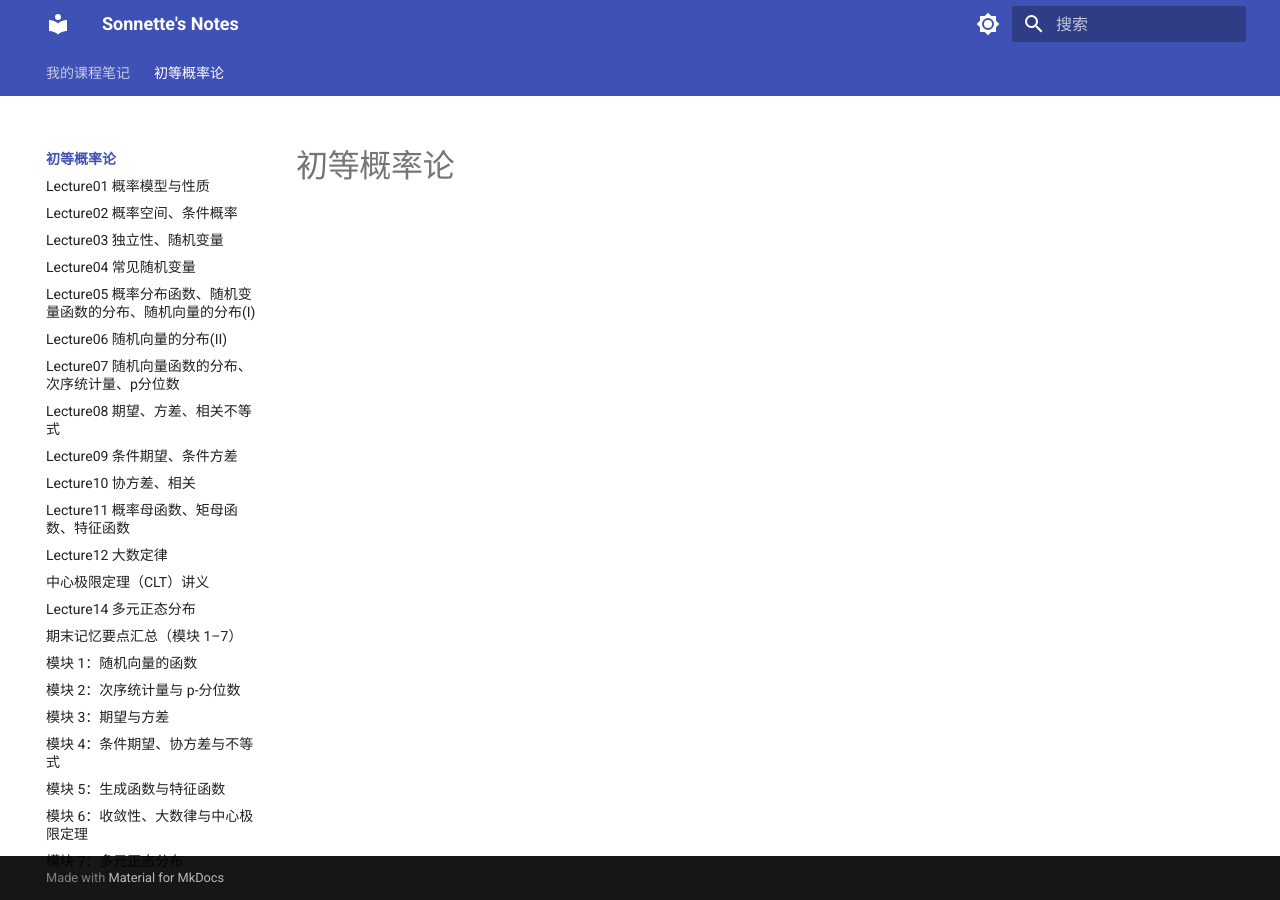
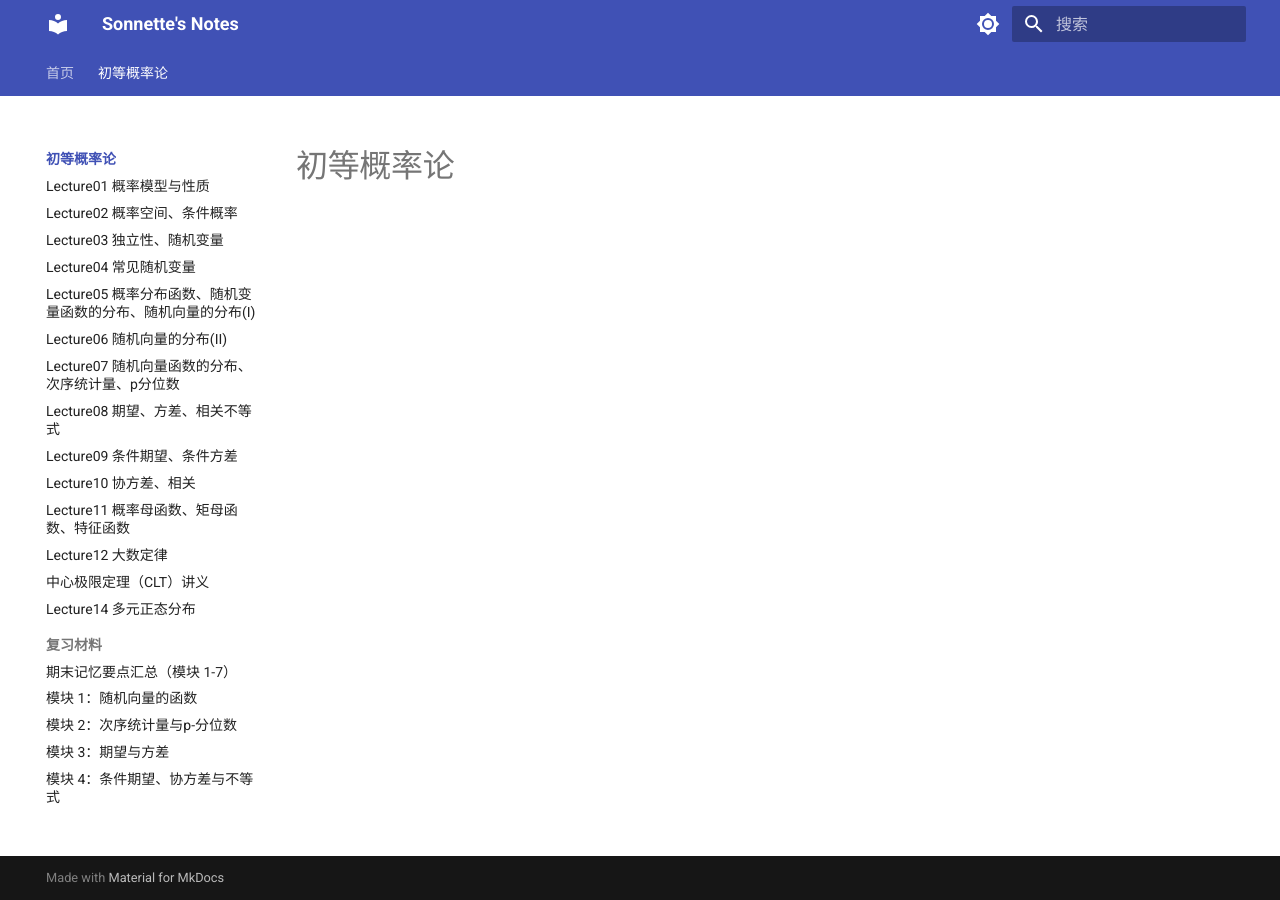
Before and after one commit to Sonnette51/stat_notes_sonnette, an MkDocs documentation site: the page built from docs/初等概率论/index.md, in a window 1280 px wide. Built offline with MkDocs 1.6.1 and Material for MkDocs 9.7.7, drawn with Linux system fonts in a browser that asks for light colours; nearby versions of some CDN libraries; library files that are not in the unit come from our copies; some of the changed lines change nothing that is shown.

Commit message:
Add files via upload

```diff
--- a/mkdocs.yml
+++ b/mkdocs.yml
@@ -65,3 +65,28 @@
 
 extra_css:
   - https://unpkg.com/katex@0.16.10/dist/katex.min.css
+
+nav:
+  - 首页: index.md
+  - 初等概率论:
+    - 初等概率论/index.md
+    - Lecture01 概率模型与性质: 初等概率论/Lecture01 概率模型与性质.md
+    - Lecture02 概率空间、条件概率: 初等概率论/Lecture02 概率空间、条件概率.md
+    - Lecture03 独立性、随机变量: 初等概率论/Lecture03 独立性、随机变量.md
+    - Lecture04 常见随机变量: 初等概率论/Lecture04 常见随机变量.md
+    - "Lecture05 概率分布函数、随机变量函数的分布、随机向量的分布(I)": 初等概率论/Lecture05 概率分布函数、随机变量函数的分布、随机向量的分布(I).md
+    - "Lecture06 随机向量的分布(II)": 初等概率论/Lecture06 随机向量的分布(II).md
+    - Lecture07 随机向量函数的分布、次序统计量、p分位数: 初等概率论/Lecture07 随机向量函数的分布、次序统计量、p分位数.md
+    - Lecture08 期望、方差、相关不等式: 初等概率论/Lecture08 期望、方差、相关不等式.md
+    - Lecture09 条件期望、条件方差: 初等概率论/Lecture09 条件期望、条件方差.md
+    - Lecture10 协方差、相关: 初等概率论/Lecture10 协方差、相关.md
+    - Lecture11 概率母函数、矩母函数、特征函数: 初等概率论/Lecture11 概率母函数、矩母函数、特征函数.md
+    - Lecture12 大数定律: 初等概率论/Lecture12 大数定律.md
+    - 中心极限定理（CLT）讲义: "初等概率论/中心极限定理（CLT）讲义.md"
+    - Lecture14 多元正态分布: 初等概率论/Lecture14 多元正态分布.md
+    - 复习材料:
+      - "期末记忆要点汇总（模块 1-7）": "初等概率论/期末记忆要点汇总（模块 1-7）.md"
+      - "模块 1：随机向量的函数": "初等概率论/模块 1：随机向量的函数.md"
+      - "模块 2：次序统计量与p-分位数": "初等概率论/模块 2：次序统计量与p-分位数.md"
+      - "模块 3：期望与方差": "初等概率论/模块 3：期望与方差.md"
+      - "模块 4：条件期望、协方差与不等式": "初等概率论/模块 4：条件期望、协方差与不等式.md"
```
